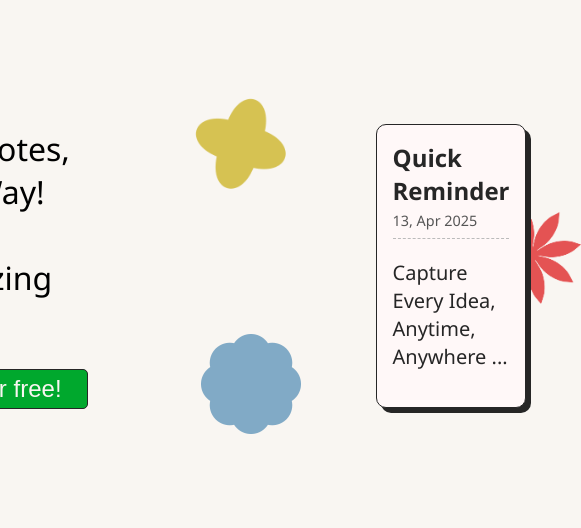
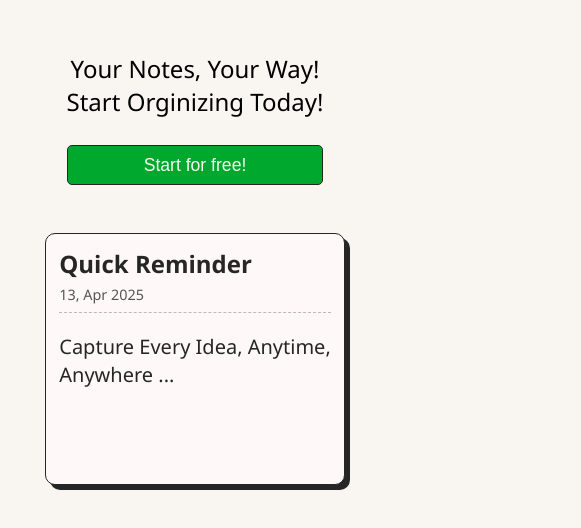
Before and after one commit to JalilAbdallah/note-keeping-frontend, a website: page src/index.html in a window 390 px wide. Shown: the part 164-692 px from the top of the page, 581 px wide, since content can reach past the window. Drawn offline with Linux system fonts and the light colour scheme.

Commit message:
Make application responsive

```diff
--- a/src/css/style.css
+++ b/src/css/style.css
@@ -94,20 +94,75 @@
 .yellow-icon {
   width: 100px;
   height: 100px;
-  top: -1.875rem;
-  right: 14.688rem;
+  top: -14%;
+  right: 80%;
 }
 
 .blue-icon {
   width: 100px;
   height: 100px;
-  top: 13.125rem;
-  right: 14.063rem;
+  top: 80%;
+  right: 80%;
 }
 
 .red-icon {
   width: 100px;
   height: 100px;
-  top: 5rem;
-  right: -3.438rem;
+  top: 40%;
+  right: -22%;
 }
+
+@media (max-width: 1024px) {
+  main {
+    flex-direction: column;
+    gap: 4rem;
+    padding: 2rem;
+  }
+
+  .content-section {
+    margin-left: 0;
+    text-align: center;
+  }
+
+  .content-section h1 {
+    font-size: 1.75rem;
+  }
+
+  .content-section button {
+    min-width: 10rem;
+    font-size: 1.25rem;
+  }
+
+  .note-card {
+    margin: 0 auto;
+  }
+
+  .icon {
+    transform: scale(0.8);
+  }
+}
+
+@media (max-width: 600px) {
+  main {
+    gap: 3rem;
+    padding: 1rem;
+  }
+
+  .content-section h1 {
+    font-size: 1.5rem;
+  }
+
+  .content-section button {
+    font-size: 1.1rem;
+    min-width: 100%;
+  }
+
+  .note-card {
+    max-width: 100%;
+    padding: 0.8rem;
+  }
+
+  .icon {
+    display: none;
+  }
+}
```
